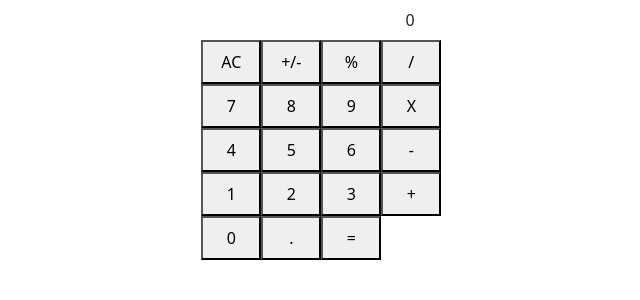
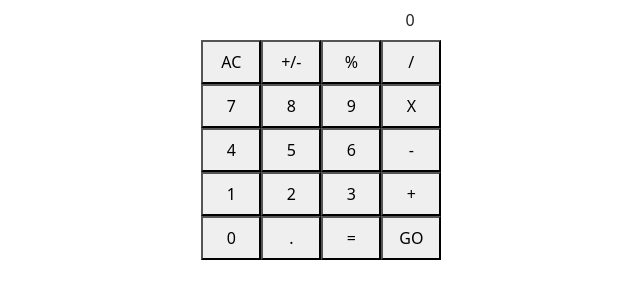
Before and after one commit to arikarim/Calculator, a React (Create React App) app: page / in a window 1280 px wide. Shown: the top 300 px of the page, without its empty margins (332-972 px from the left). Built offline with nearby package versions, Linux system fonts and the light colour scheme.

Commit message:
Add more button for styling

```diff
--- a/src/components/ButtonPanel.js
+++ b/src/components/ButtonPanel.js
@@ -32,6 +32,7 @@ const ButtonPanel = () => (
       <Button name={0} />
       <Button name="." />
       <Button name="=" />
+      <Button name="GO" />
     </div>
   </div>
 );
```
